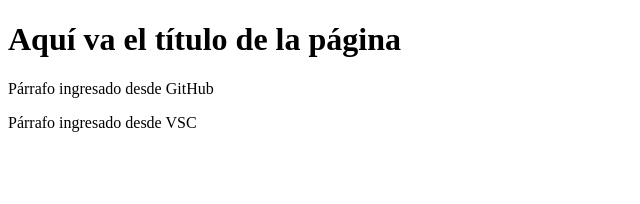
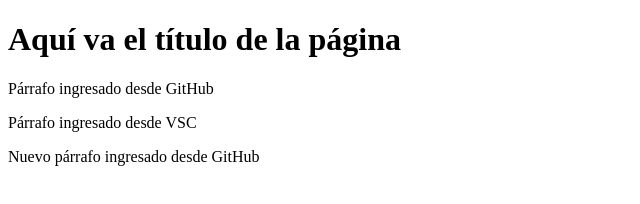
Before and after one commit to juandm1b1/cursoGit3, a plain HTML site: page index.html in a window 1280 px wide. Shown: the whole page, without its empty margins (0-640 px from the left). Drawn offline with Linux system fonts and the light colour scheme.

Commit message:
Commit desde GitHub

```diff
--- a/index.html
+++ b/index.html
@@ -9,5 +9,6 @@
     <h1>Aquí va el título de la página</h1>
     <p>Párrafo ingresado desde GitHub</p>
     <p>Párrafo ingresado desde VSC</p>
+    <p>Nuevo párrafo ingresado desde GitHub</p>
 </body>
 </html>
```
